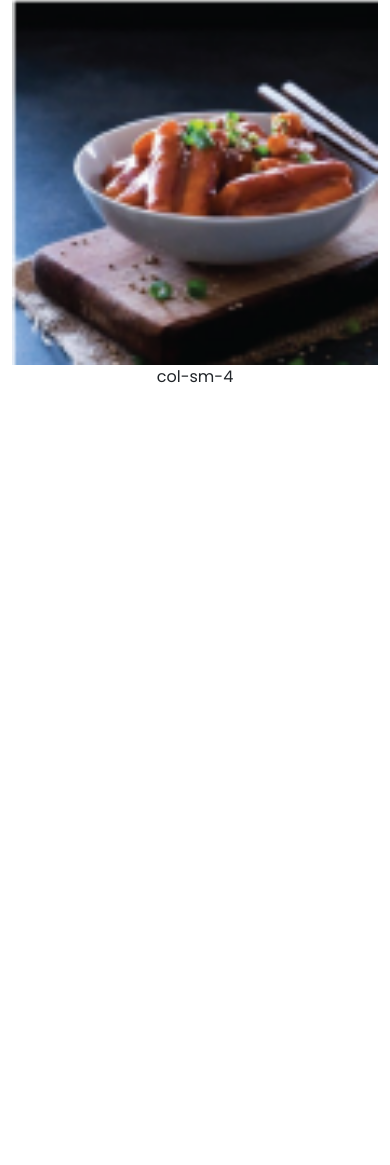
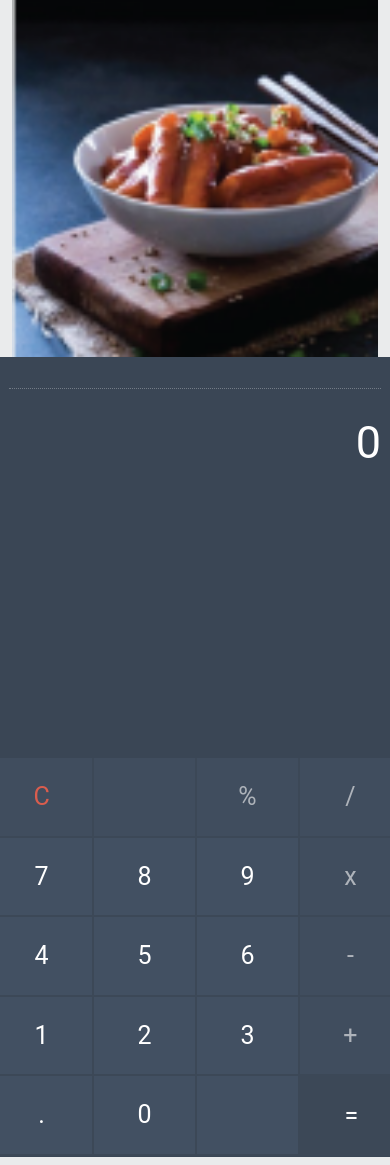
Before and after one commit to vionacornelia12/PoS-Web, a PHP site: page / in a window 390 px wide. Shown: the part 4707-5872 px from the top of the page. Before the commit the page ends 5090 px from the top, so only its background shows below. Run offline with PHP 8.4, Linux system fonts and the light colour scheme.

Commit message:
adding calc

```diff
--- a/assets/utils/css/style.css
+++ b/assets/utils/css/style.css
@@ -7,23 +7,17 @@ body {
   background: #EAEBEC;
 }
 
-.container {
-  width: 400px;
-  margin: auto;
-}
-
 .calc-body {
-  width: 275px;
+  width: 100%;
   margin: auto;
   min-height: 400px;
   border: solid 1px #3A4655;
-  box-shadow: 0 8px 50px -7px black;
 }
 
 .calc-screen {
   background: #3A4655;
   width: 100%;
-  height: 150px;
+  min-height: 400px;
   padding: 20px;
 }
 
--- a/assets/utils/index.html
+++ b/assets/utils/index.html
@@ -13,27 +13,7 @@
 // echo $result;
 
 ?> -->
-
-<!DOCTYPE html>
-<html lang="en">
-
-<head>
-  <meta charset="UTF-8">
-  <meta http-equiv="X-UA-Compatible" content="IE=edge">
-  <meta name="viewport" content="width=device-width, initial-scale=1.0">
-
-  <link rel="stylesheet" href="css/style.css">
-  <script src="js/calculator.js"></script>
-
-  <title>Calculator</title>
-</head>
-
-<body>
-  <!-- <button type="button" onclick="location.href = 'http://tugas12.test/';">Kembali</button> -->
-  <!-- <br><br> -->
-
   <form action="" method="POST" class="form-calc">
-    <div class="container">
       <div class="calc-body">
         <div class="calc-screen">
           <input type="text" name="calc-input" class="calc-input" style="display: none;">
@@ -72,8 +52,4 @@
           <button class="button submit" type="submit" onclick="count(event);">=</button>
         </div>
       </div>
-    </div>
   </form>
-</body>
-
-</html>
--- a/index.html
+++ b/index.html
@@ -12,11 +12,13 @@
     <link href='https://unpkg.com/boxicons@2.0.7/css/boxicons.min.css' rel='stylesheet'>
 
      <meta name="viewport" content="width=device-width, initial-scale=1.0">
+     <link rel="stylesheet" href="assets/utils/css/style.css">
+      <script src="assets/utils/js/calculator.js"></script>
    </head>
 <body>
   <div id="header"></div>
 
-  <div class="row text-center mt-3">
+  <div class="row text-center my-2">
     <div class="col-sm-8">
         <div class="row">
           <div class="col-sm-6 text-start">
@@ -156,7 +158,9 @@
         </div>
         </div>
     </div>
-    <div class="col-sm-4">col-sm-4</div>
+    <div class="col-sm-4 p-0">
+      <div id="calculator"></div>
+    </div>
 </div>
 
   <div class="footer"></div>
@@ -167,6 +171,9 @@
     $(function(){
         $('#header').load("template/header.html");
         $('#footer').load("template/footer.html");
+
+        $('#calculator').load("assets/utils/index.html");
+
     })
   </script>
 
--- a/sales.html
+++ b/sales.html
@@ -50,7 +50,7 @@
     <div class="row mb-3">
 
       <div class="col-sm-4">
-        <div class="card rounded-0 text-bg-primary justify-content-center align-items-start" style="height:100px;">
+        <div class="card p-2 rounded-0 text-bg-primary justify-content-center align-items-start" style="height:100px;">
           <i class='bx bx-dollar'></i>
           <h5 class="">Rp 12.500.328,00</h5>
           <small>Total Revenue</small>
@@ -58,7 +58,7 @@
       </div>
 
       <div class="col-sm-4">
-        <div class="card rounded-0 text-bg-primary justify-content-center align-items-start" style="height:100px;">
+        <div class="card p-2 rounded-0 text-bg-primary justify-content-center align-items-start" style="height:100px;">
           <i class='bx bx-receipt'></i>
           <h5 class="">289</h5>
           <small>Total Penjualan</small>
@@ -66,7 +66,7 @@
       </div>
 
       <div class="col-sm-4">
-        <div class="card rounded-0 text-bg-primary justify-content-center align-items-start" style="height:100px;">
+        <div class="card p-2 rounded-0 text-bg-primary justify-content-center align-items-start" style="height:100px;">
           <i class='bx bxs-user'></i>
           <h5 class="">849</h5>
           <small>Total Pengunjung</small>
```
Also changed, not shown: assets/js/script.js (line endings or trailing spaces).
